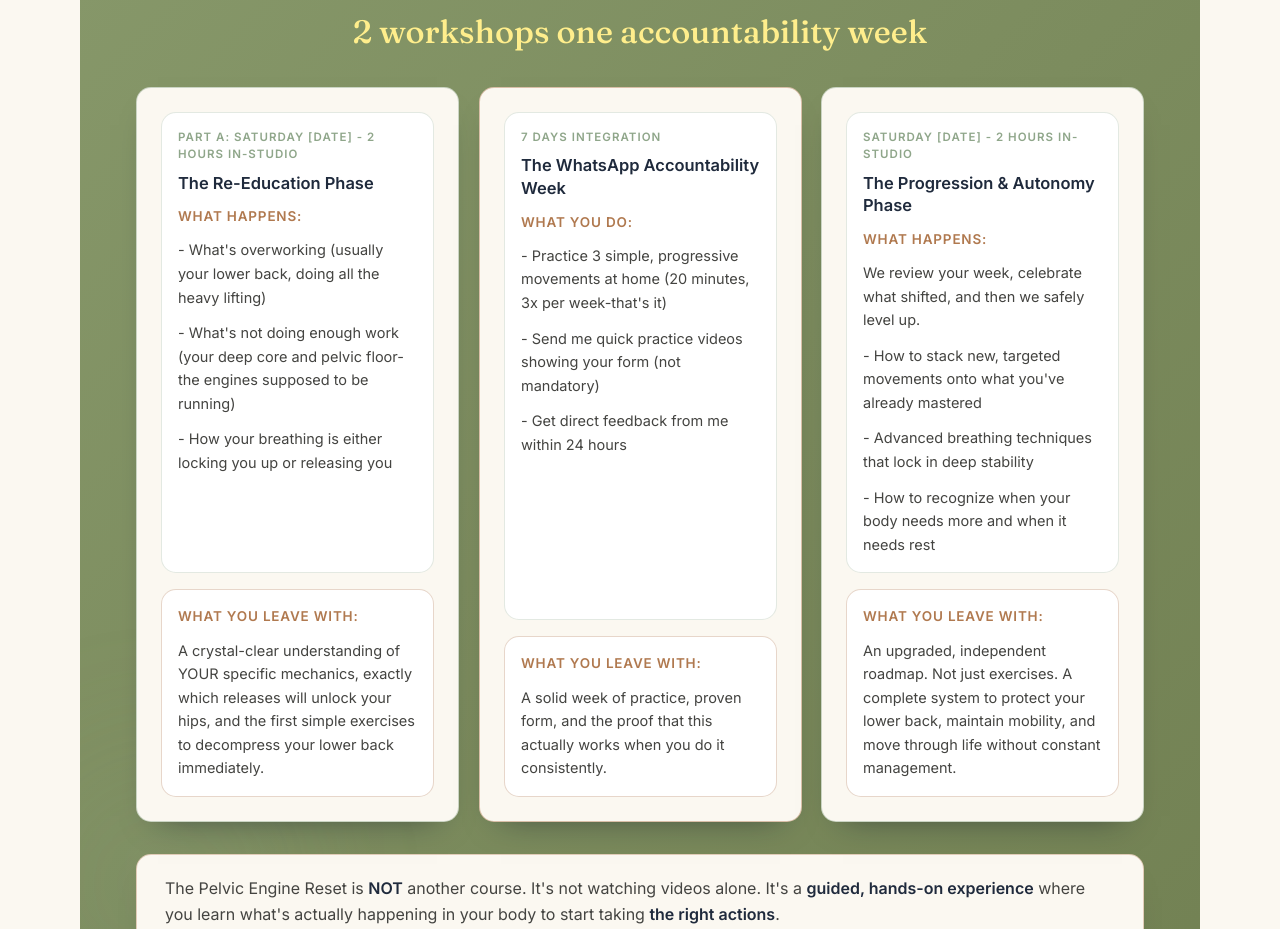
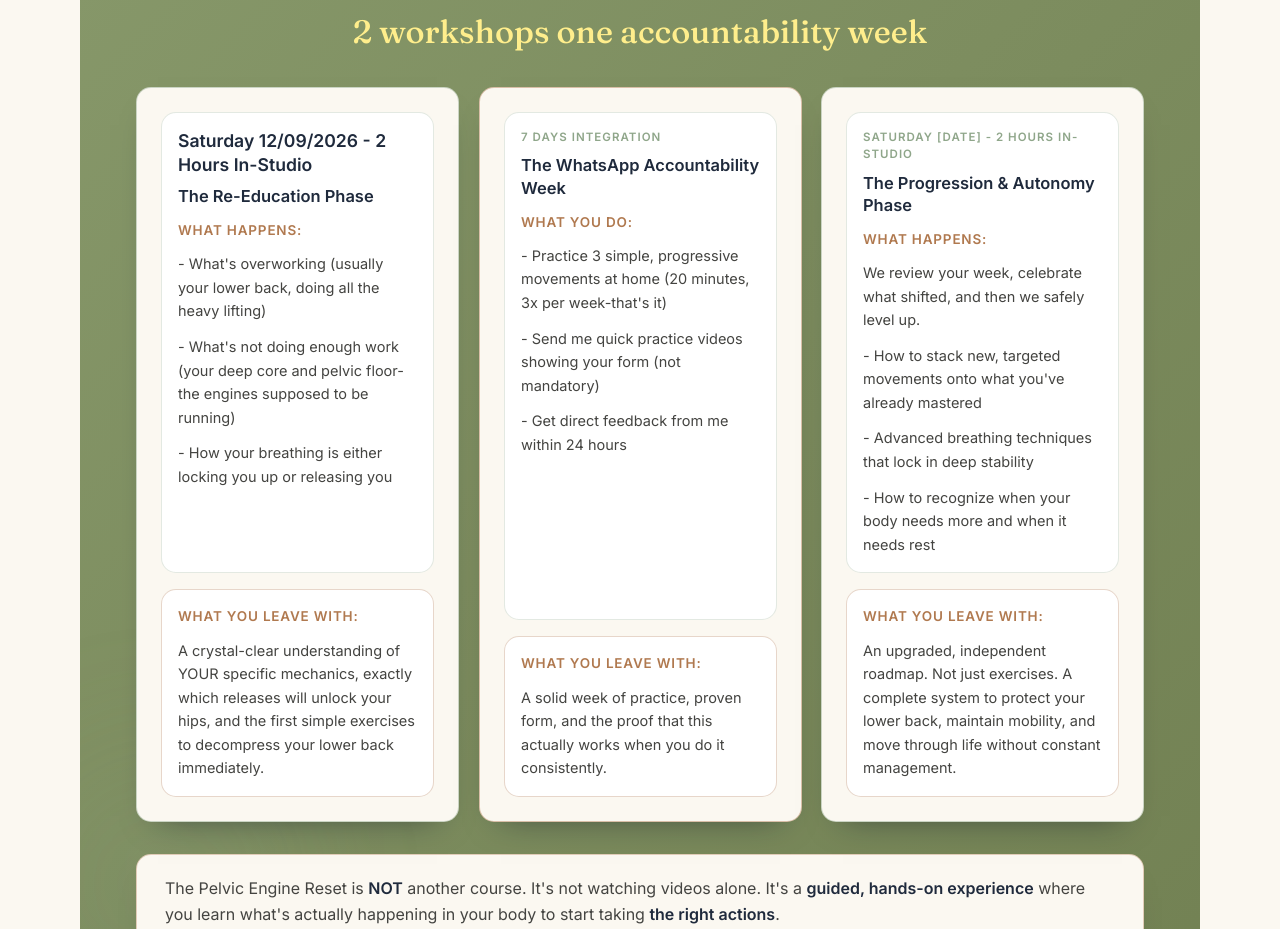
Before and after one commit to VinPOPFrance/James, a Next.js app: page /pelvic-engine-reset in a window 1280 px wide. Shown: the part 1248-2177 px from the top of the page. Built offline with nearby package versions, Linux system fonts and the light colour scheme; no server answers.

Commit message:
Update title in SprintIntroBlock for specific date and enhance subtitle styling for improved emphasis

```diff
--- a/src/app/pelvic-engine-reset/page.tsx
+++ b/src/app/pelvic-engine-reset/page.tsx
@@ -34,7 +34,7 @@ export const metadata: Metadata = {
 
 const sprintBlocks: SprintBlock[] = [
   {
-    title: "PART A: Saturday [Date] - 2 Hours In-Studio",
+    title: "Saturday 12/09/2026 - 2 Hours In-Studio",
     subtitle: "The Re-Education Phase",
     bullets: [
       "What's overworking (usually your lower back, doing all the heavy lifting)",
@@ -178,7 +178,13 @@ export default function SubscriberPelvicEngineResetPage() {
                   {"subtitle" in block ? (
                     <div className="grid h-full gap-4 md:grid-rows-[1fr_auto]">
                       <div className="rounded-card border border-sage/25 bg-white p-4">
-                        <p className="mb-2 text-[11.5px] font-semibold uppercase tracking-[0.09em] text-sage">
+                        <p
+                          className={`mb-2 ${
+                            block.subtitle === "The Re-Education Phase"
+                              ? "text-[1.1rem] font-semibold leading-snug text-navy"
+                              : "text-[11.5px] font-semibold uppercase tracking-[0.09em] text-sage"
+                          }`}
+                        >
                           {block.title}
                         </p>
                         <h3 className="mb-3 text-[1.03rem] font-semibold leading-snug text-navy">
```
